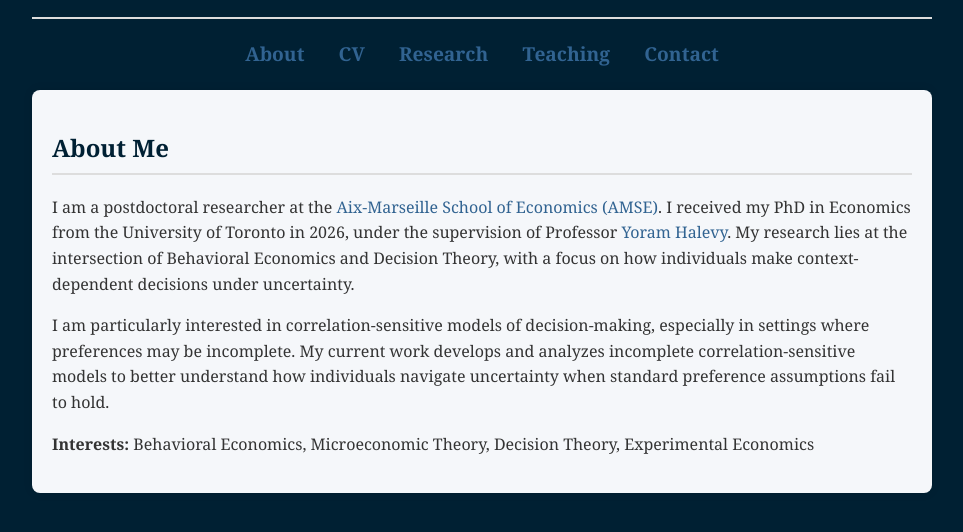
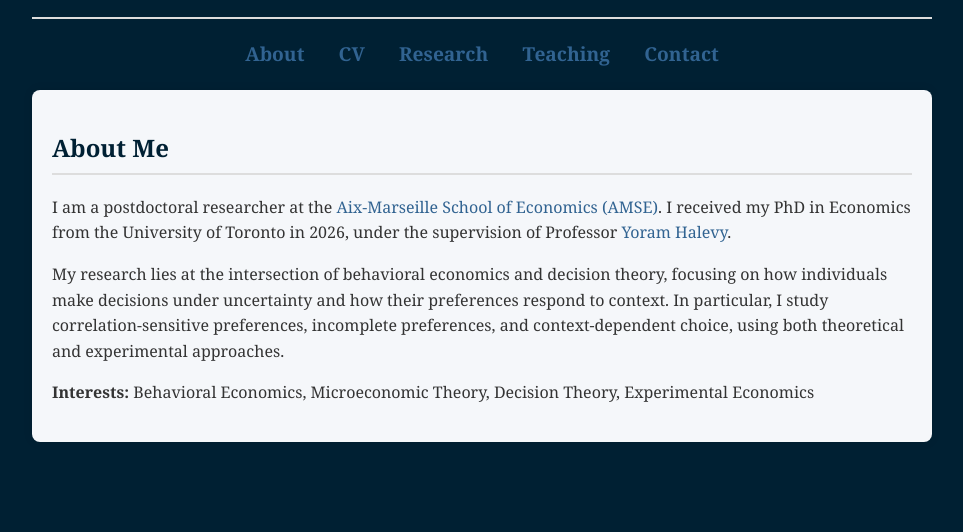
Before and after one commit to pegahrhm/pegahrahmani-website, a plain HTML site: page index.html in a window 1280 px wide. Shown: the part 342-874 px from the top of the page, without its empty margins (158-1121 px from the left). After the commit the page ends 824 px from the top, so only its background shows below. Drawn offline with Linux system fonts and the light colour scheme.

Commit message:
Update index.html

```diff
--- a/index.html
+++ b/index.html
@@ -172,8 +172,8 @@
 
     <section id="about" class="section tab-content active">
         <h2>About Me</h2>
-        <p>I am a postdoctoral researcher at the <a href="https://www.amse-aixmarseille.fr/en" target="_blank" rel="noopener noreferrer">Aix-Marseille School of Economics (AMSE)</a>. I received my PhD in Economics from the University of Toronto in 2026, under the supervision of Professor <a href="https://yoram-halevy.faculty.economics.utoronto.ca/" target="_blank" rel="noopener noreferrer">Yoram Halevy</a>. My research lies at the intersection of Behavioral Economics and Decision Theory, with a focus on how individuals make context-dependent decisions under uncertainty.</p>
-        <p>I am particularly interested in correlation-sensitive models of decision-making, especially in settings where preferences may be incomplete. My current work develops and analyzes incomplete correlation-sensitive models to better understand how individuals navigate uncertainty when standard preference assumptions fail to hold.</p>
+        <p>I am a postdoctoral researcher at the <a href="https://www.amse-aixmarseille.fr/en" target="_blank" rel="noopener noreferrer">Aix-Marseille School of Economics (AMSE)</a>. I received my PhD in Economics from the University of Toronto in 2026, under the supervision of Professor <a href="https://yoram-halevy.faculty.economics.utoronto.ca/" target="_blank" rel="noopener noreferrer">Yoram Halevy</a>.</p>
+        <p>My research lies at the intersection of behavioral economics and decision theory, focusing on how individuals make decisions under uncertainty and how their preferences respond to context. In particular, I study correlation-sensitive preferences, incomplete preferences, and context-dependent choice, using both theoretical and experimental approaches.</p>
         <!--<b>I am on the 2025-2026 academic job market.</b>-->
         <p><b>Interests: </b>Behavioral Economics, Microeconomic Theory, Decision Theory, Experimental Economics</p>
         <!--<p><b>References: </b><a href="https://yoram-halevy.faculty.economics.utoronto.ca/" target="_blank" rel="noopener noreferrer">Yoram Halevy</a>, <a href="https://marcinpeski.github.io/" target="_blank" rel="noopener noreferrer">Marcin Pęski</a>, <a href="https://sites.google.com/view/colinstewart/home?authuser=0" target="_blank" rel="noopener noreferrer">Colin Stewart</a></p>-->
```
